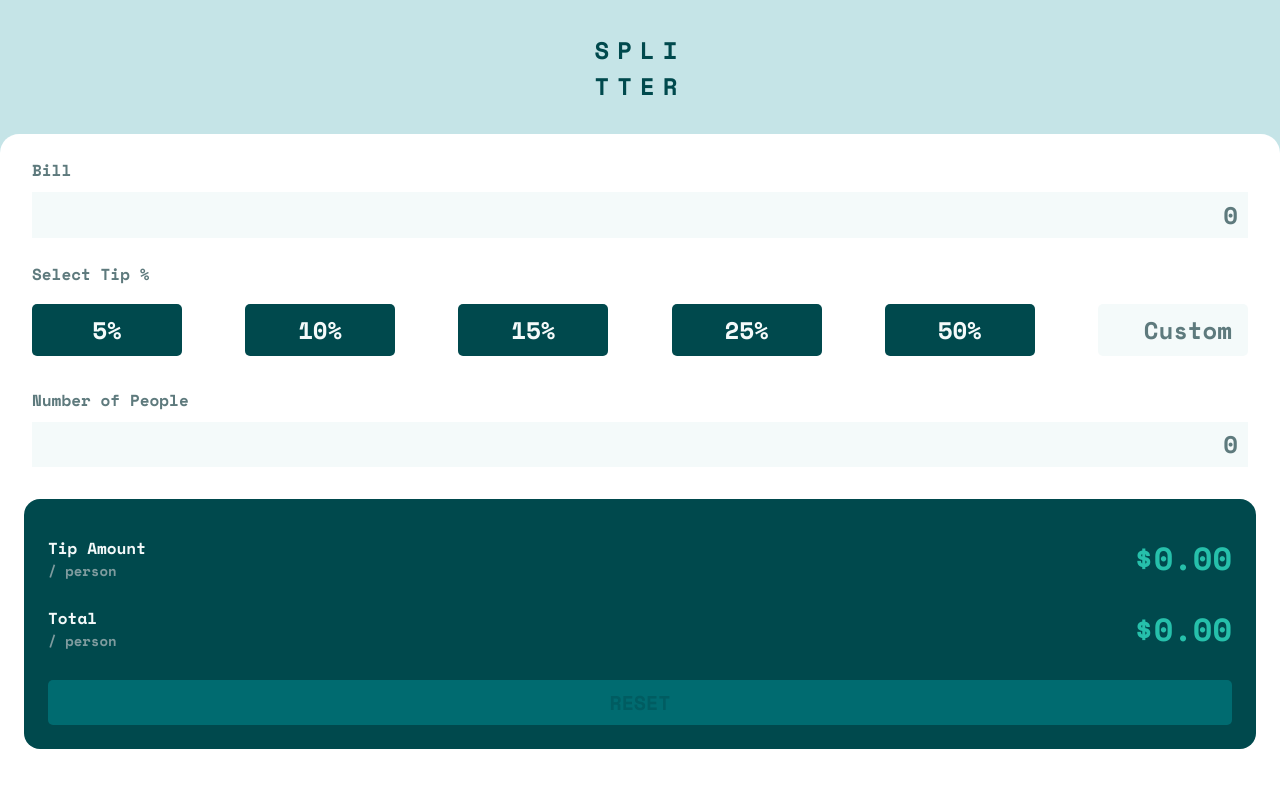
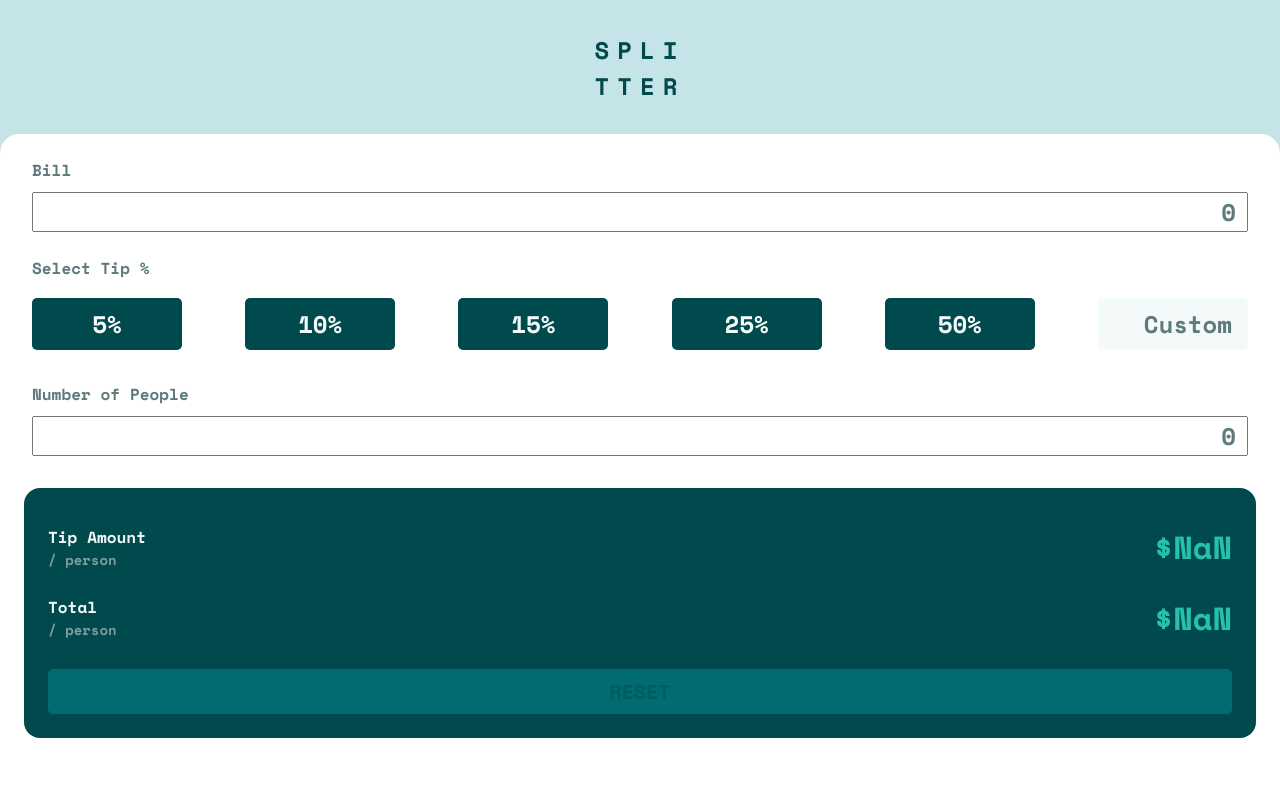
Before and after one commit to lenniecottrell/FM-tip-calculator, a React (Create React App) app in the folder tip-calculator/: page / in a window 1280 px wide. Shown: the top 788 px of the page. Built offline with nearby package versions, Linux system fonts and the light colour scheme.

Commit message:
change input type to text

```diff
--- a/tip-calculator/src/components/BillTotalInput.js
+++ b/tip-calculator/src/components/BillTotalInput.js
@@ -7,7 +7,8 @@ const BillTotalInput = ({handleBillInput, billTotal}) => {
   return (
     <div className="input-bar">
         <label htmlFor="inputAmount">Bill</label>
-        <input className="inputField" name="inputAmount" type="number" max="999.00" step="any" value={billTotal} placeholder="0" onChange={handleBillInput} />
+        <input className="inputField" name="inputAmount" type="text" value={billTotal} placeholder="0" onChange={handleBillInput} />
+        {/* <input className="inputField" name="inputAmount" type="number" max="999.00" step="any" value={billTotal} placeholder="0" onChange={handleBillInput} /> */}
     </div>
   );
 };
--- a/tip-calculator/src/components/PartyInput.js
+++ b/tip-calculator/src/components/PartyInput.js
@@ -16,7 +16,8 @@ console.log("from PartyInput: ", numPeople)
   <div className="party-input-bar">
       <label htmlFor="inputAmount">Number of People</label>
       {/* <img src={inputIcon} alt=""/> */}
-      <input className="inputField" name="inputAmount" type="number"  max="999.00" step="any" value={numPeople === "" ? 0 : numPeople} placeholder="0" onChange={handlePeople} />
+      <input className="inputField" name="inputAmount" type="text"  value={numPeople} placeholder="0" onChange={handlePeople} />
+      {/* <input className="inputField" name="inputAmount" type="number"  max="999.00" step="any" value={numPeople === "" ? 0 : numPeople} placeholder="0" onChange={handlePeople} /> */}
   </div>);
 };
 
--- a/tip-calculator/src/components/Results.js
+++ b/tip-calculator/src/components/Results.js
@@ -4,17 +4,15 @@ import ResultsDisplay from './ResultsDisplay';
 const Results = ({billTotal, tipPercent, numPeople, isActive, handleReset}) => {
 
   const tipPerPerson = (billTotal * tipPercent ) / numPeople
-console.log("from results: ", numPeople)
-console.log(isNaN(numPeople))
 
   return <div className='results'>
       <ResultsDisplay
         label="Tip Amount"
-        amount={numPeople === 0 || isNaN(numPeople)===true ? "0.00" : billTotal / numPeople + tipPerPerson}
+        amount={numPeople === "" ? "0.00" : tipPerPerson}
       />
       <ResultsDisplay
         label="Total"
-        amount={numPeople === 0 || isNaN(numPeople)===true ? "0.00" : billTotal / numPeople + tipPerPerson}
+        amount={numPeople === "" ? "0.00" : billTotal / numPeople + tipPerPerson}
       />
       <button className={`resetBtn${isActive ? "-active" : ""}`} onClick={handleReset}>RESET</button>
   </div>;
```
